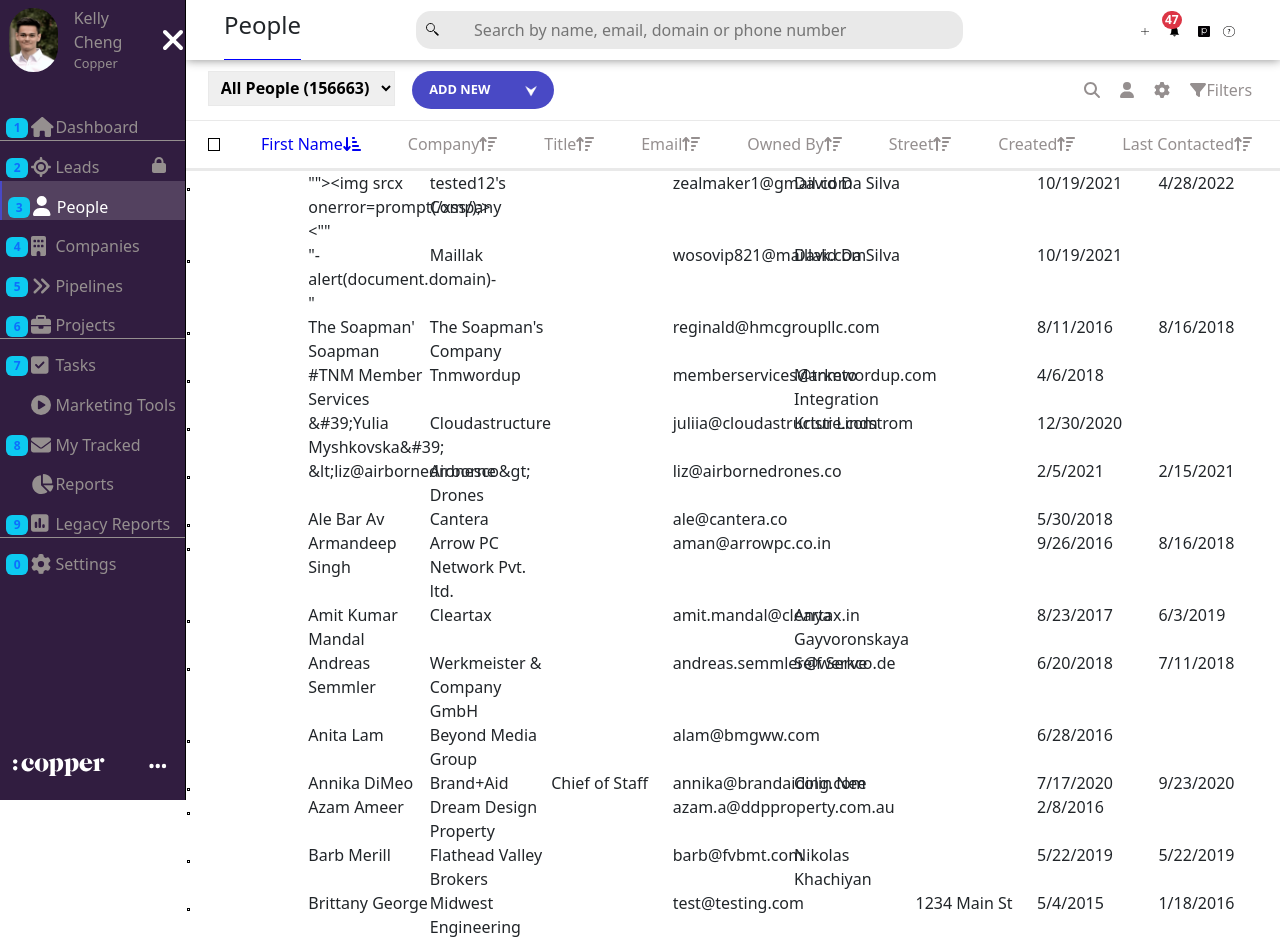
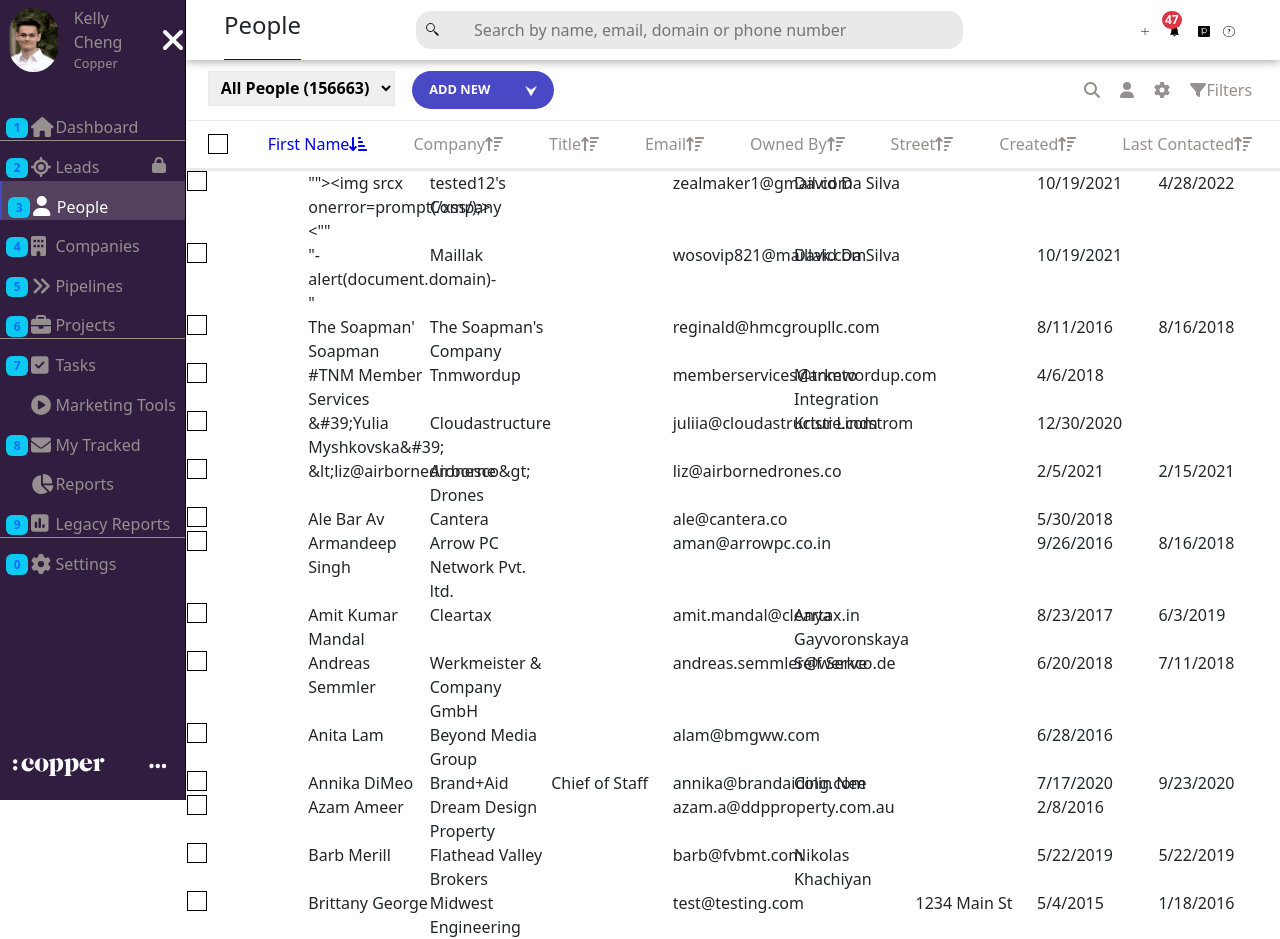
Before and after one commit to RobertWMorgan/Restarone, a React (Create React App) app: page / in a window 1280 px wide. Built offline with nearby package versions, Linux system fonts and the light colour scheme.

Commit message:
fixed checkbox

```diff
--- a/src/styles/components/filters.scss
+++ b/src/styles/components/filters.scss
@@ -88,7 +88,8 @@
 }
 
 .check-box{
-  padding: 0.5%;
+  width: 20px;
+  height: 20px;
   background-color: white;
   border: 1px solid black;
 }
```
Also changed, not shown: src/components/contacts/index.js (+9 -2 lines).
